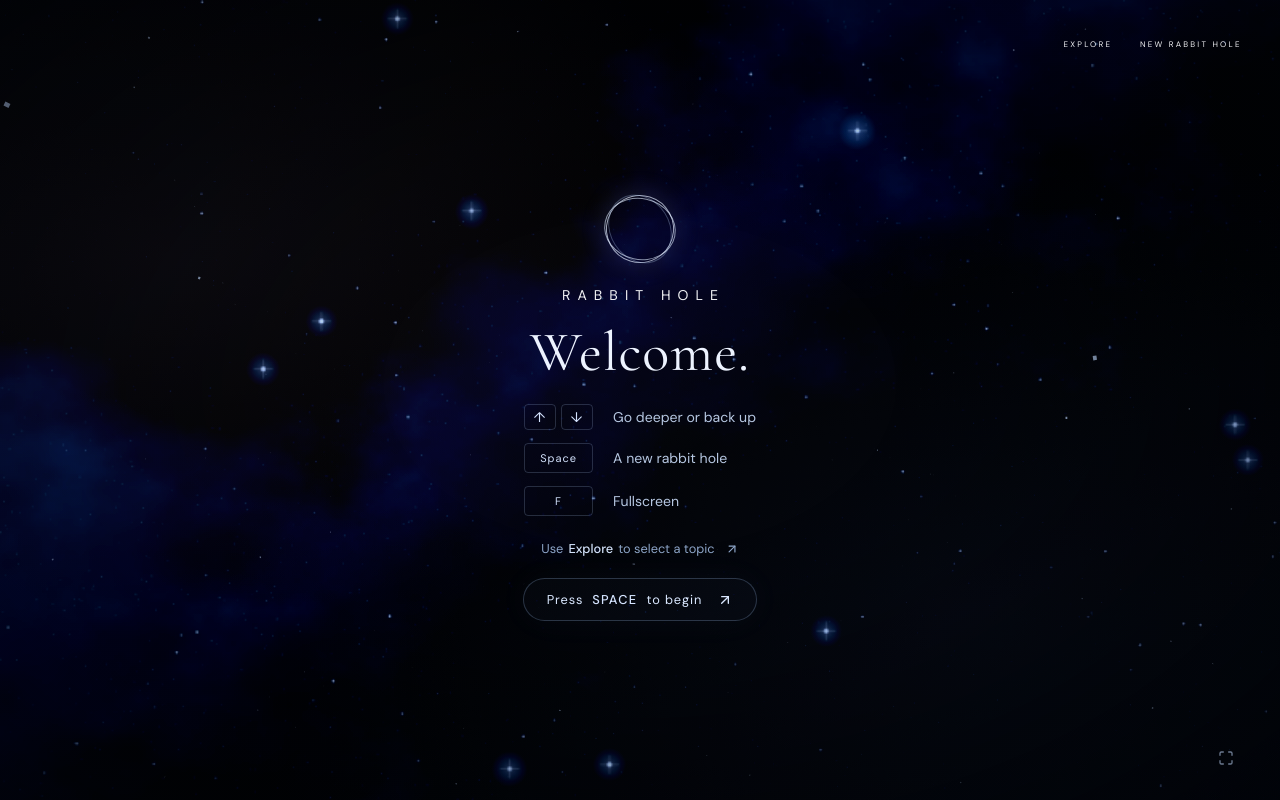
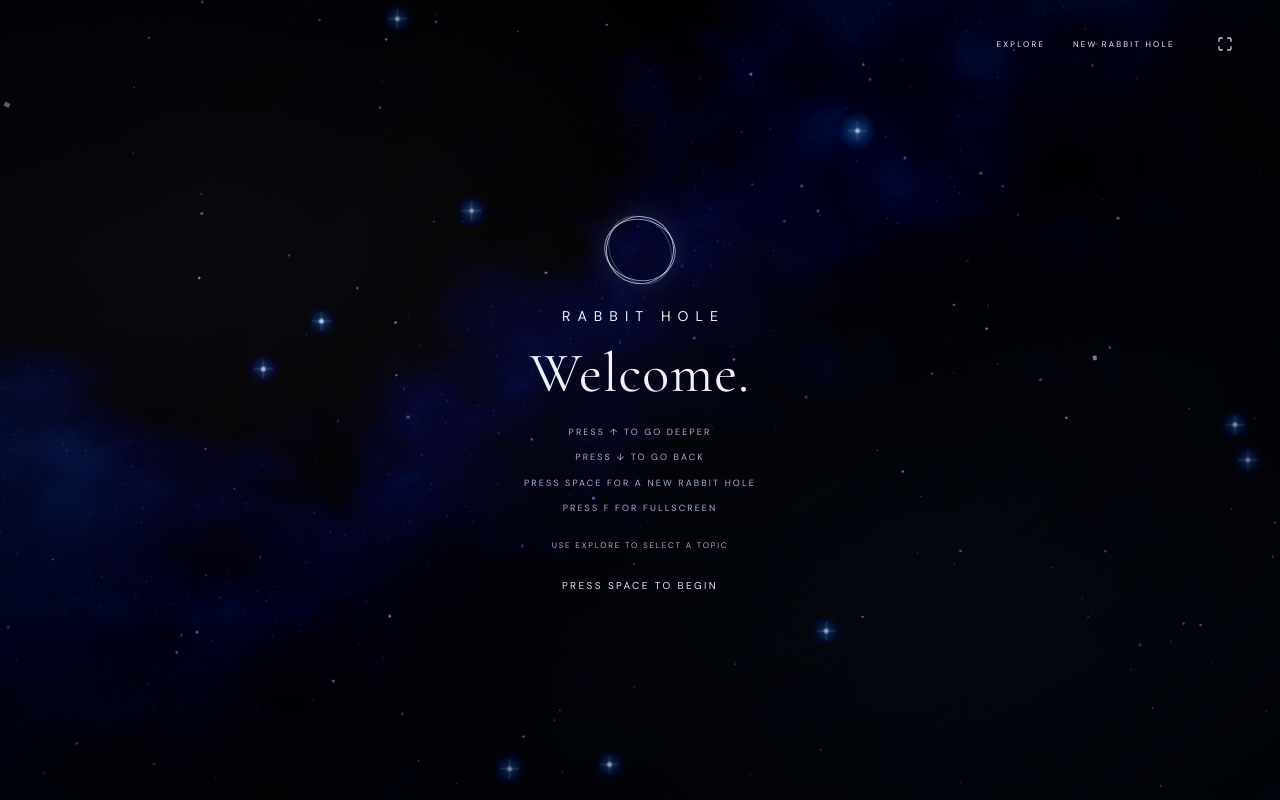
Before and after one commit to mikeritchie1/rabbit-hole, a React (Vite) app: page / in a window 1280 px wide. Built offline with nearby package versions, Linux system fonts and the light colour scheme.

Commit message:
Simplify welcome instructions and move fullscreen to header

```diff
--- a/src/main.tsx
+++ b/src/main.tsx
@@ -1,6 +1,6 @@
 import React, { useEffect, useLayoutEffect, useRef, useState } from 'react';
 import { createRoot } from 'react-dom/client';
-import { ArrowUp, ArrowDown, History, Maximize, Minimize, X, ArrowUpRight, Play, Compass, Sparkles, Orbit, BookOpen, ChevronLeft, ChevronRight } from 'lucide-react';
+import { ArrowUp, ArrowDown, Maximize, Minimize, X, ArrowUpRight, Play, Compass, Sparkles, Orbit, BookOpen, ChevronLeft, ChevronRight } from 'lucide-react';
 import { topics } from './data';
 import { back, visit, randomTopic, parseHash, placeHash, type Journey, type Place } from './navigation';
 import type { Topic } from './schema';
@@ -30,7 +30,7 @@ function Discovery({topic,depth,preview=false,onSources}:{topic:Topic;depth:numb
   </div>;
 }
 
-type Overlay='history'|'library'|'sources'|null;
+type Overlay='library'|'sources'|null;
 type Flight={id:number;direction:'forward'|'backward';from:Place|null}|null;
 function App(){
   const [started,setStarted]=useState(false);
@@ -42,6 +42,11 @@ function App(){
   const flying=useRef(false),flightTimer=useRef<ReturnType<typeof setTimeout>|null>(null),dialog=useRef<HTMLDialogElement>(null),touch=useRef<{x:number;y:number}|null>(null);
   const current=journey.current,topic=topics.find(t=>t.id===current.topicId)!,level=topic.levels[current.level-1];
   const open=(next:Overlay)=>{setPage(0);setOverlay(next);};
+  const welcome=()=>{
+    if(flightTimer.current)clearTimeout(flightTimer.current);
+    flying.current=false;setFlight(null);setStarted(false);setSelectedTopic(null);setOverlay(null);
+    history.replaceState(null,'',location.pathname+location.search);
+  };
   const travel=(next:Journey,direction:'forward'|'backward'='forward')=>{
     if(flying.current||(started&&same(current,next.current)))return;
     flying.current=true;setFlight({id:Date.now(),direction,from:started?current:null});setJourney(next);setStarted(true);setOverlay(null);
@@ -80,35 +85,35 @@ function App(){
   useEffect(()=>{const handler=(e:KeyboardEvent)=>{
     if(e.altKey||e.ctrlKey||e.metaKey||e.repeat)return;if(e.key==='Escape'){setOverlay(null);return;}if(overlay)return;
     const target=e.target as HTMLElement;if(target.closest('input,textarea,select,[contenteditable="true"]'))return;
-    const actions:Record<string,()=>void>={ArrowUp:deeper,ArrowDown:up,h:()=>{if(started)open('history');},f:()=>void toggleFullscreen(),' ':newHole};
+    const actions:Record<string,()=>void>={ArrowUp:deeper,ArrowDown:up,f:()=>void toggleFullscreen(),' ':newHole};
     const action=actions[e.key.length===1?e.key.toLowerCase():e.key];if(action){e.preventDefault();action();}
   };window.addEventListener('keydown',handler);return()=>window.removeEventListener('keydown',handler);});
   const outgoingTopic=flight?.from?topics.find(t=>t.id===flight.from!.topicId)!:null;
-  const historyItems=[...journal].reverse(),perPage=compact?3:5;
   const sourceItems=Array.from(new Map(level.objects.flatMap(object=>{
     if(object.type==='fact')return object.sources.map(s=>({title:s.title,by:s.publisher,url:s.url}));
     if(object.type==='video')return [{title:object.title,by:`${object.channel} · ${object.note}`,url:`https://www.youtube.com/watch?v=${object.youtubeId}`}];
     if(object.type==='image')return [{title:object.title,by:`${object.caption} · ${object.image.credit}`,url:object.image.sourceUrl}];
     return [{title:object.title,by:object.publisher,url:object.url}];
   }).map(source=>[source.url,source])).values());
-  const totalPages=overlay==='history'?Math.ceil(historyItems.length/perPage):overlay==='library'?Math.ceil(topics.length/(compact?1:2)):overlay==='sources'?Math.ceil(sourceItems.length/(compact?2:4)):1;
+  const totalPages=overlay==='library'?Math.ceil(topics.length/(compact?1:2)):overlay==='sources'?Math.ceil(sourceItems.length/(compact?2:4)):1;
   return <div className={`app ${!started?'at-welcome':''} ${flight?'in-flight':''}`}>
     <Space flight={flight?.id||0}/>
     <header className="topbar">
-      {started&&<><button className="brand" onClick={()=>open('library')} aria-label="Rabbit Hole — browse"><span className="brand-orbit"/><span>RABBIT HOLE</span></button><div className="depth-indicator"><strong>{String(current.level).padStart(2,'0')}</strong><span>DEPTH</span></div></>}
-      <nav aria-label="Main"><button onClick={()=>open('library')}>Explore</button><button onClick={newHole}>New Rabbit Hole</button></nav>
+      {started&&<><button className="brand" onClick={welcome} aria-label="Rabbit Hole — return to welcome"><span className="brand-orbit"/><span>RABBIT HOLE</span></button><div className="depth-indicator"><strong>{String(current.level).padStart(2,'0')}</strong><span>DEPTH</span></div></>}
+      <nav aria-label="Main"><button onClick={()=>open('library')}>Explore</button><button onClick={newHole}>New Rabbit Hole</button><button className="icon-button fullscreen-control" aria-label="Toggle fullscreen" title="Fullscreen (F)" onClick={()=>void toggleFullscreen()}>{fullscreen?<Minimize size={16}/>:<Maximize size={16}/>}</button></nav>
     </header>
     {!started?<main className="welcome-screen">
       <div className="welcome-logo" aria-label="Rabbit Hole"><span className="brand-orbit"/><span>RABBIT HOLE</span></div>
       <h1>Welcome.</h1>
       <div className="welcome-controls">
-        <div><span className="welcome-keys"><kbd>↑</kbd><kbd>↓</kbd></span><span>Go deeper or back up</span></div>
-        <div><kbd>Space</kbd><span>A new rabbit hole</span></div>
-        <div><kbd>F</kbd><span>Fullscreen</span></div>
+        <p>PRESS ↑ TO GO DEEPER</p>
+        <p>PRESS ↓ TO GO BACK</p>
+        <p>PRESS SPACE FOR A NEW RABBIT HOLE</p>
+        <p>PRESS F FOR FULLSCREEN</p>
       </div>
-      <button className="welcome-explore" onClick={()=>open('library')}>Use <strong>Explore</strong> to select a topic <ArrowUpRight size={14}/></button>
+      <button className="welcome-explore" onClick={()=>open('library')}>USE EXPLORE TO SELECT A TOPIC</button>
       {selectedTopic&&<p className="welcome-selection">{topic.title}</p>}
-      <button className="welcome-begin" onClick={newHole}>Press <kbd>Space</kbd> to begin <ArrowUpRight size={16}/></button>
+      <button className="welcome-begin" onClick={newHole}>PRESS SPACE TO BEGIN</button>
     </main>:<main className={`space-stage count-${level.objects.length}`} onTouchStart={e=>{if(!(e.target as HTMLElement).closest('button,a'))touch.current={x:e.touches[0].clientX,y:e.touches[0].clientY};}} onTouchEnd={e=>{if(!touch.current)return;const dx=e.changedTouches[0].clientX-touch.current.x,dy=e.changedTouches[0].clientY-touch.current.y;touch.current=null;if(Math.max(Math.abs(dx),Math.abs(dy))<60)return;if(Math.abs(dy)>Math.abs(dx)){if(dy<0)deeper();else up();}}}>
       <div className="discovery-heading" key={`${topic.id}-${current.level}`} aria-live="polite"><h1>{level.title}</h1></div>
       <div className="perspective-space">
@@ -117,14 +122,13 @@ function App(){
         {flight?.from&&outgoingTopic&&<div key={`out-${flight.id}`} className={`depth-plane departure departure-${flight.direction}`} aria-hidden="true" inert><Discovery topic={outgoingTopic} depth={flight.from.level} preview onSources={()=>{}}/></div>}
         <div key={`${topic.id}-${current.level}`} className={`depth-plane present ${flight?`arrival arrival-${flight.direction}`:''}`}><Discovery topic={topic} depth={current.level} onSources={()=>open('sources')}/></div>
       </div>
-      <button className={`portal ${level.final?'at-bottom':''}`} onClick={level.final?newHole:deeper} disabled={!!flight} aria-label={level.final?'Start a new rabbit hole':'Go deeper'}><span className="portal-label">{level.final?'THE BOTTOM':'NEXT LEVEL'}<small>{level.final?'ANOTHER UNIVERSE AWAITS':'THERE’S MORE'}</small></span><span className="portal-line"/><span className="event-horizon"><span/></span></button>
+      <button className={`portal ${level.final?'at-bottom':''}`} onClick={level.final?newHole:deeper} disabled={!!flight} aria-label={level.final?'Start a new rabbit hole':'Go deeper'}><span className="event-horizon"><span/></span></button>
     </main>}
     <footer className="hud">
-      {started&&<><div className="utility-controls"><button aria-label="History" title="History (H)" onClick={()=>open('history')}><History size={16}/></button><button aria-label="Sources" title="Sources" onClick={()=>open('sources')}><BookOpen size={16}/></button></div><div className="depth-navigation"><div className="depth-buttons"><button onClick={deeper} disabled={level.final||!!flight} aria-label="Go deeper"><ArrowUp size={17}/></button><button onClick={up} disabled={(!journey.trail.length&&current.level===1)||!!flight} aria-label="Back up"><ArrowDown size={17}/></button></div><span>{level.final?'YOU’VE REACHED THE BOTTOM':'USE ↑ ↓ TO MOVE'}{!level.final&&<small>DEEPER OR CLOSER</small>}<small className="space-hint">PRESS SPACE FOR A NEW RABBIT HOLE</small></span></div></>}
-      <div className="utility-controls right-tools"><button aria-label="Toggle fullscreen" title="Fullscreen (F)" onClick={()=>void toggleFullscreen()}>{fullscreen?<Minimize size={16}/>:<Maximize size={16}/>}</button></div>
+      {started&&<div className="depth-navigation"><div className="depth-buttons"><button onClick={deeper} disabled={level.final||!!flight} aria-label="Go deeper"><ArrowUp size={17}/></button><button onClick={up} disabled={(!journey.trail.length&&current.level===1)||!!flight} aria-label="Back up"><ArrowDown size={17}/></button></div><span>{level.final?'YOU’VE REACHED THE BOTTOM':'USE ↑ ↓ TO MOVE'}{!level.final&&<small>DEEPER OR CLOSER</small>}<small className="space-hint">PRESS SPACE FOR A NEW RABBIT HOLE</small></span></div>}
     </footer>
-    <dialog ref={dialog} className="overlay" aria-labelledby="overlay-title" onCancel={()=>setOverlay(null)} onClick={e=>{if(e.target===dialog.current)setOverlay(null);}}><div className="modal"><div className="modal-heading"><h2 id="overlay-title">{overlay==='history'?'Your trail':overlay==='library'?'Pick a rabbit hole':'Follow the evidence'}</h2><button className="icon-button" aria-label="Close" onClick={()=>setOverlay(null)}><X size={21}/></button></div>
-      <div className="modal-content">{overlay==='library'?<div className="library">{topics.slice(page*(compact?1:2),(page+1)*(compact?1:2)).map(t=><button key={t.id} onClick={()=>chooseTopic(t.id)}><SafeImage src={t.image.url} alt={t.image.alt}/><div><span className="tiny-label">{t.category}</span><h3>{t.title}</h3><p>{t.hook}</p><span className="library-action">{started?'Enter':'Select'} <ArrowUpRight size={16}/></span></div></button>)}</div>:overlay==='sources'?<div className="source-list">{sourceItems.slice(page*(compact?2:4),(page+1)*(compact?2:4)).map(s=><a key={s.url} href={s.url} target="_blank" rel="noreferrer"><span><strong>{s.title}</strong><small>{s.by}</small></span><ArrowUpRight size={19}/></a>)}</div>:<div className="history-list">{!historyItems.length?<p className="empty">Your discoveries will appear here.</p>:historyItems.slice(page*perPage,(page+1)*perPage).map((p,i)=>{const t=topics.find(t=>t.id===p.topicId)!;return <button key={`${p.topicId}-${p.level}-${i}`} onClick={()=>{go(p);setOverlay(null);}}><span className="history-number">{String(p.level).padStart(2,'0')}</span><span><small>{t.category}</small><strong>{t.levels[p.level-1].title}</strong></span><ArrowUpRight size={18}/></button>;})}</div>}</div>
+    <dialog ref={dialog} className="overlay" aria-labelledby="overlay-title" onCancel={()=>setOverlay(null)} onClick={e=>{if(e.target===dialog.current)setOverlay(null);}}><div className="modal"><div className="modal-heading"><h2 id="overlay-title">{overlay==='library'?'Pick a rabbit hole':'Follow the evidence'}</h2><button className="icon-button" aria-label="Close" onClick={()=>setOverlay(null)}><X size={21}/></button></div>
+      <div className="modal-content">{overlay==='library'?<div className="library">{topics.slice(page*(compact?1:2),(page+1)*(compact?1:2)).map(t=><button key={t.id} onClick={()=>chooseTopic(t.id)}><SafeImage src={t.image.url} alt={t.image.alt}/><div><span className="tiny-label">{t.category}</span><h3>{t.title}</h3><p>{t.hook}</p><span className="library-action">{started?'Enter':'Select'} <ArrowUpRight size={16}/></span></div></button>)}</div>:<div className="source-list">{sourceItems.slice(page*(compact?2:4),(page+1)*(compact?2:4)).map(s=><a key={s.url} href={s.url} target="_blank" rel="noreferrer"><span><strong>{s.title}</strong><small>{s.by}</small></span><ArrowUpRight size={19}/></a>)}</div>}</div>
       {totalPages>1&&<div className="pagination"><button disabled={page===0} onClick={()=>setPage(p=>p-1)} aria-label="Previous page"><ChevronLeft size={18}/></button><span>{page+1} / {totalPages}</span><button disabled={page>=totalPages-1} onClick={()=>setPage(p=>p+1)} aria-label="Next page"><ChevronRight size={18}/></button></div>}
     </div></dialog><div className={`toast ${notice?'visible':''}`} role="status">{notice}</div>
   </div>;
```
Also changed, not shown: src/styles.css.
